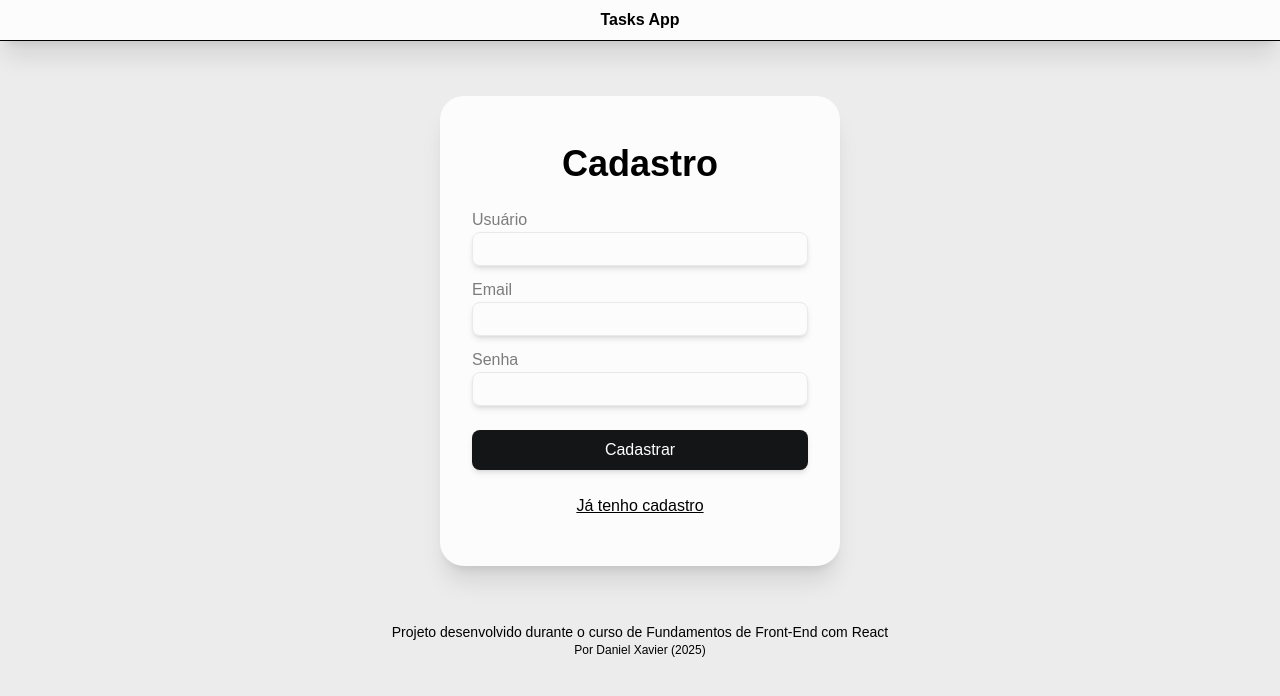
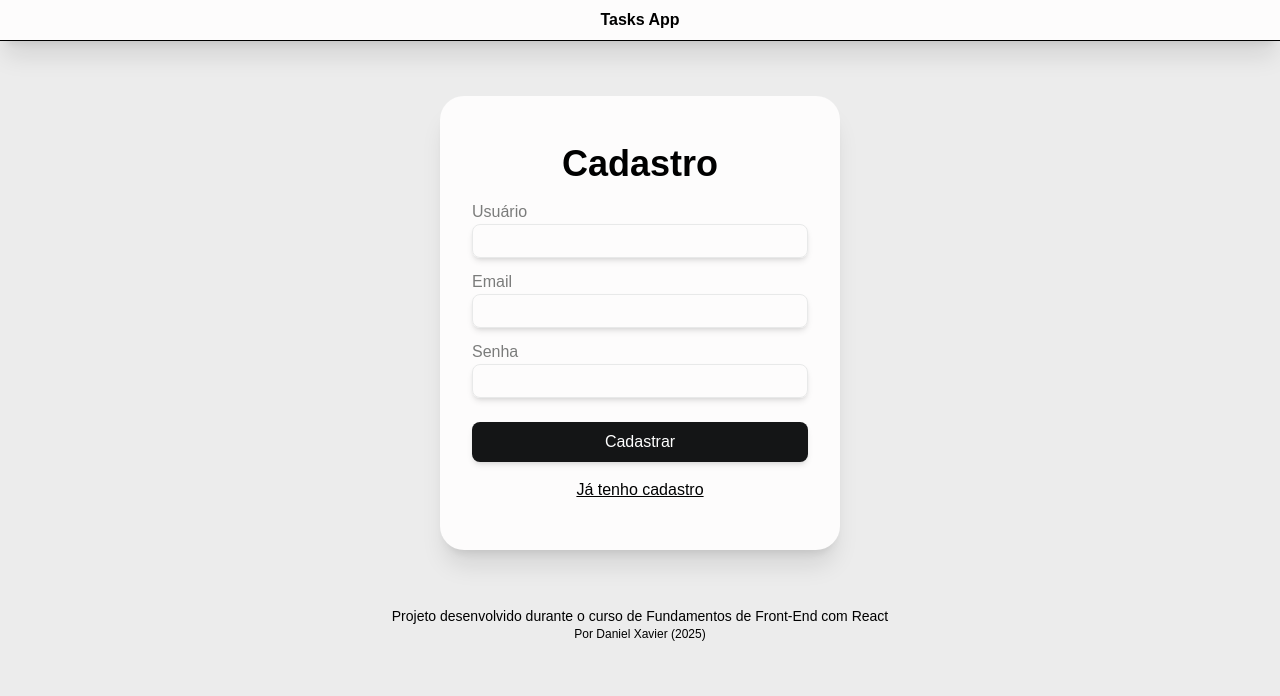
Before and after one commit to DanielJXavier/tasks-crud-app, a Next.js app: page /register in a window 1280 px wide. Shown: the top 696 px of the page. Built offline with nearby package versions, Linux system fonts and the light colour scheme.

Commit message:
Simple layout changes

```diff
--- a/src/app/(routes)/layout.tsx
+++ b/src/app/(routes)/layout.tsx
@@ -4,7 +4,7 @@ export default function Layout({
   children: React.ReactNode;
 }>) {
   return (
-    <div className="grid gap-y-6 min-w-80 md:min-w-100 px-8 py-12 rounded-3xl shadow-xl bg-[#fdfcfc]">
+    <div className="grid gap-y-4 px-8 min-w-80 md:min-w-100 py-12 bg-[#fdfcfc] rounded-3xl shadow-xl">
       {children}
     </div>
   );
--- a/src/app/globals.css
+++ b/src/app/globals.css
@@ -1,10 +1,11 @@
 @import "tailwindcss";
 
 body {
-  font-family: Arial, Helvetica, sans-serif;
+  font-family: sans-serif;
   background-color: #ececec;
 }
 
 header {
   background-color: #fdfcfc;
+  z-index: 10;
 }
```
